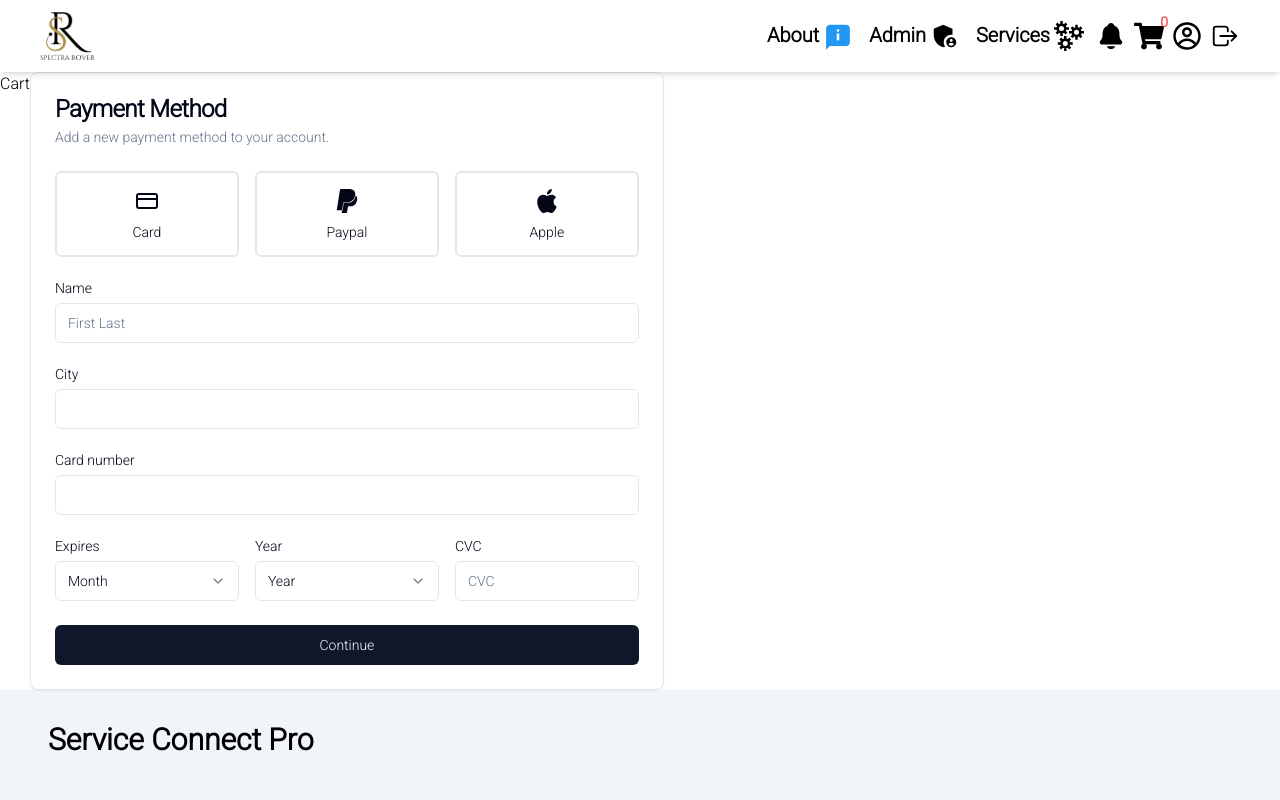
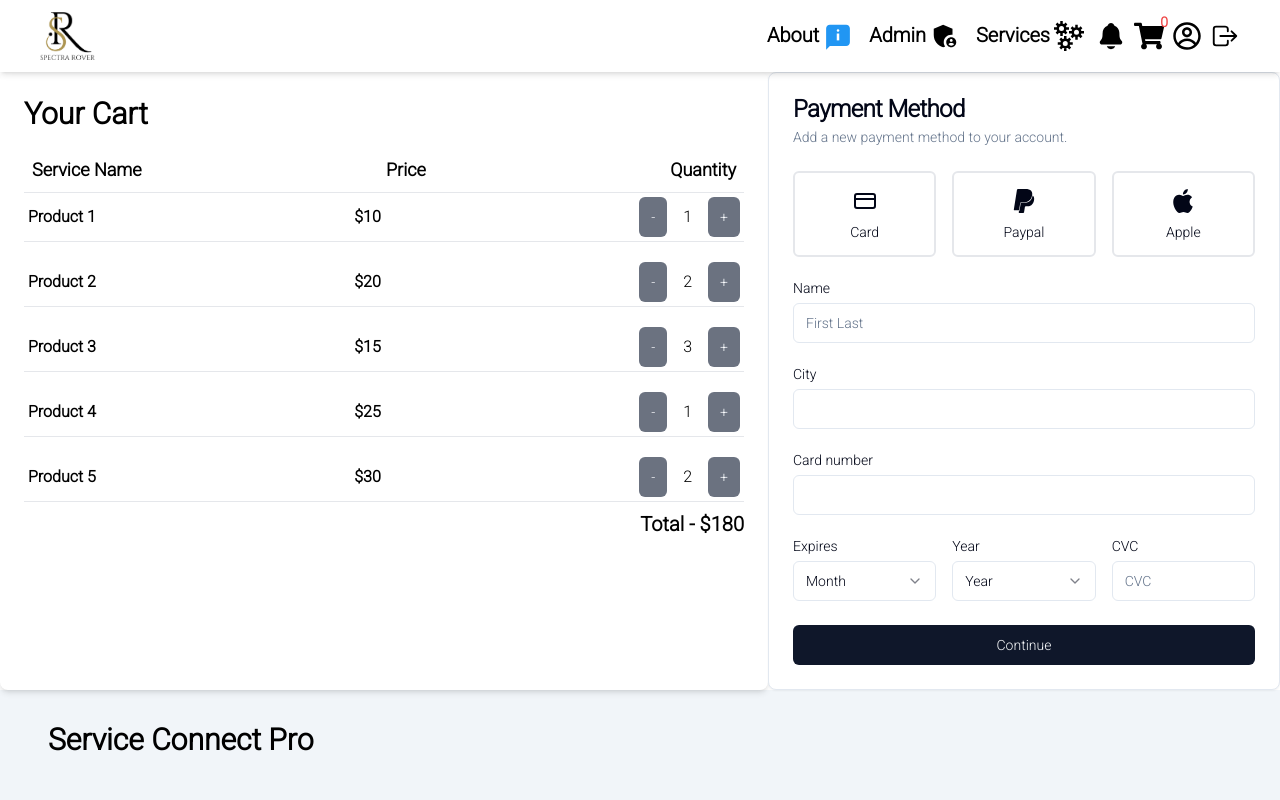
Before and after one commit to atreya786/Service-Connect-Pro, a Next.js app: page /Checkout in a window 1280 px wide. Shown: the top 800 px of the page. Built offline with nearby package versions, Linux system fonts and the light colour scheme.

Commit message:
Cart component completed

```diff
--- a/components/Cart.jsx
+++ b/components/Cart.jsx
@@ -1,9 +1,92 @@
-import React from 'react'
+import React from "react";
+import { Button } from "./ui/button";
 
 const Cart = () => {
+  const handleIncrement = (index) => {
+    // Implement logic to increment quantity
+  };
+
+  const handleDecrement = (index) => {
+    // Implement logic to decrement quantity
+  };
+
+  const items = [
+    {
+      id: 1,
+      name: "Product 1",
+      price: 10,
+      quantity: 1,
+    },
+    {
+      id: 2,
+      name: "Product 2",
+      price: 20,
+      quantity: 2,
+    },
+    {
+      id: 3,
+      name: "Product 3",
+      price: 15,
+      quantity: 3,
+    },
+    {
+      id: 4,
+      name: "Product 4",
+      price: 25,
+      quantity: 1,
+    },
+    {
+      id: 5,
+      name: "Product 5",
+      price: 30,
+      quantity: 2,
+    },
+  ];
+
+  const totalPrice = items.reduce(
+    (acc, item) => acc + item.price * item.quantity,
+    0
+  );
+
   return (
-    <div>Cart</div>
-  )
-}
+    <div className="bg-white rounded-lg shadow-md p-6 max-w-3xl w-full">
+      <h2 className="text-3xl font-semibold mb-4">Your Cart</h2>
+      <div className="flex text-lg items-center justify-between border-b p-2">
+        <h1 className="font-semibold">Service Name</h1>
+        <h1 className="font-semibold">Price</h1>
+        <h1 className="font-semibold">Quantity</h1>
+      </div>
+      <div className="grid gap-4">
+        {items.map((item, index) => (
+          <div
+            key={index}
+            className="flex items-center justify-between border-b p-1"
+          >
+            <h1 className="font-semibold">{item.name}</h1>
+            <h1 className="font-semibold">${item.price}</h1>
+            <div className="flex items-center gap-2">
+              <Button
+                className="px-3 py-1 bg-gray-500 rounded-md"
+                onClick={() => handleDecrement(index)}
+              >
+                -
+              </Button>
+              <span className="px-2 rounded-md">{item.quantity}</span>
+              <Button
+                className="px-3 py-1 bg-gray-500 rounded-md"
+                onClick={() => handleIncrement(index)}
+              >
+                +
+              </Button>
+            </div>
+          </div>
+        ))}
+      </div>
+      <div className="py-2 flex justify-end">
+        <h2 className="font-semibold text-xl">Total - ${totalPrice}</h2>
+      </div>
+    </div>
+  );
+};
 
-export default Cart
+export default Cart;
```
